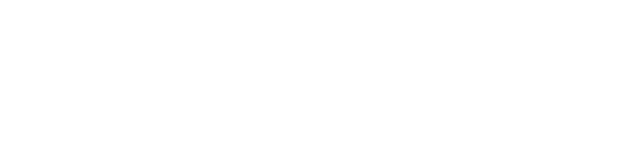
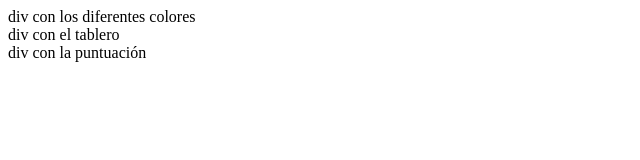
Before and after one commit to agustinresecodev/MASTERMIND, a plain HTML site: page views/game.html in a window 1280 px wide. Shown: the whole page, without its empty margins (0-640 px from the left). Drawn offline with Linux system fonts and the light colour scheme.

```diff
--- a/views/game.html
+++ b/views/game.html
@@ -6,6 +6,15 @@
     <title>Document</title>
 </head>
 <body>
+    <div id="colorSelection">
+        div con los diferentes colores
+    </div>
+    <div id="board">
+        div con el tablero
 
+    </div>
+    <div id="score">
+        div con la puntuación
+    </div>
 </body>
 </html>
```
Also changed, not shown: views/help.html (+4 -1 lines).
